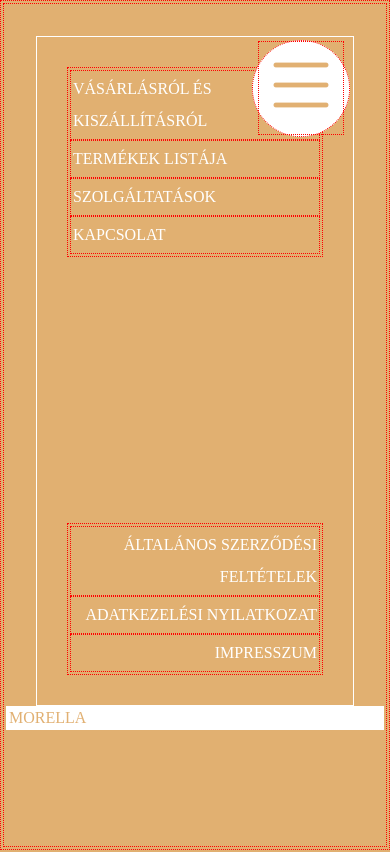
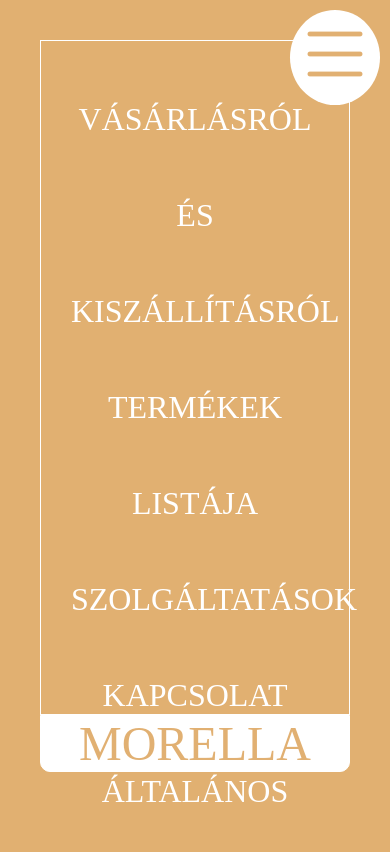
Before and after one commit to dekany31/Morellanewest, a plain HTML site: page index.html in a window 390 px wide. Shown: the top 852 px of the page. Drawn offline with nearby package versions, Linux system fonts and the light colour scheme.

Commit message:
No: 3 commit. this is a 1200 seconds auto commit. Tue 04/27/2021 - 16:25:54.94

```diff
--- a/styles/_mobiles.scss
+++ b/styles/_mobiles.scss
@@ -0,0 +1,14 @@
+@media (max-width: 800px) {
+  body {
+    .flexbox {
+      justify-content: space-around;
+      font-size: 2em;
+      p {
+        text-align: center;
+      }
+    }
+    .morella {
+      font-size: 3em;
+    }
+  }
+}
--- a/styles/style.scss
+++ b/styles/style.scss
@@ -1,4 +1,3 @@
-@import "./_mobiles";
 @import "./variables";
 
 * {
@@ -7,10 +6,10 @@
   box-sizing: border-box;
 }
 
-* {
+/* * {
   border: 1px dotted red;
   padding: 2px;
-}
+}*/
 body {
   background-color: rgba(219, 160, 84, 0.829);
   height: 100vh;
@@ -23,18 +22,19 @@ body {
     margin: 20px;
     color: rgba(219, 160, 84, 0.829);
     position: absolute;
-    right: 20px;
-    top: 20px;
+    right: -10px;
+    top: -10px;
   }
   .flexbox {
     border: 1px solid white;
-    margin: 30px 30px 0;
+    margin: 40px 40px 0;
     height: 80%;
     display: flex;
     flex-direction: column;
     justify-content: space-between;
-    line-height: 2em;
+    line-height: 3em;
     padding: 30px;
+    font-size: 20px;
     .up {
     }
     .down {
@@ -45,5 +45,10 @@ body {
     border: 1px solid white;
     color: rgba(219, 160, 84, 0.829);
     background-color: white;
+    margin: 0 40px;
+    text-align: center;
+    font-size: 30px;
+    border-radius: 0 0 10px 10px;
   }
 }
+@import "./_mobiles";
```
Also changed, not shown: styles/style.css, 2 other files.
